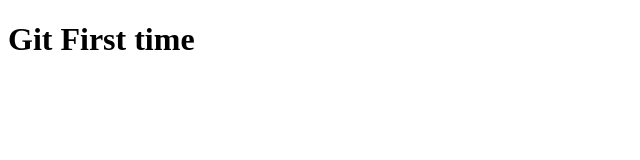
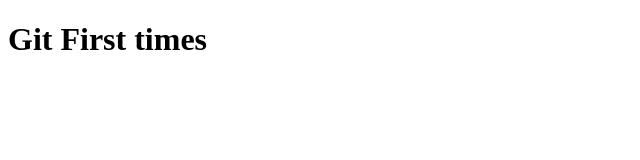
Before and after one commit to WayNim/Git-01-ME, a plain HTML site: page index.html in a window 1280 px wide. Shown: the full height of the page, 0-640 px from the left. Drawn offline with Linux system fonts and the light colour scheme.

Commit message:
Delete spacebar

```diff
--- a/index.html
+++ b/index.html
@@ -7,6 +7,6 @@
     <title>Document</title>
 </head>
 <body>
-    <h1>Git First time </h1>
+    <h1>Git First times</h1>
 </body>
 </html>
```
